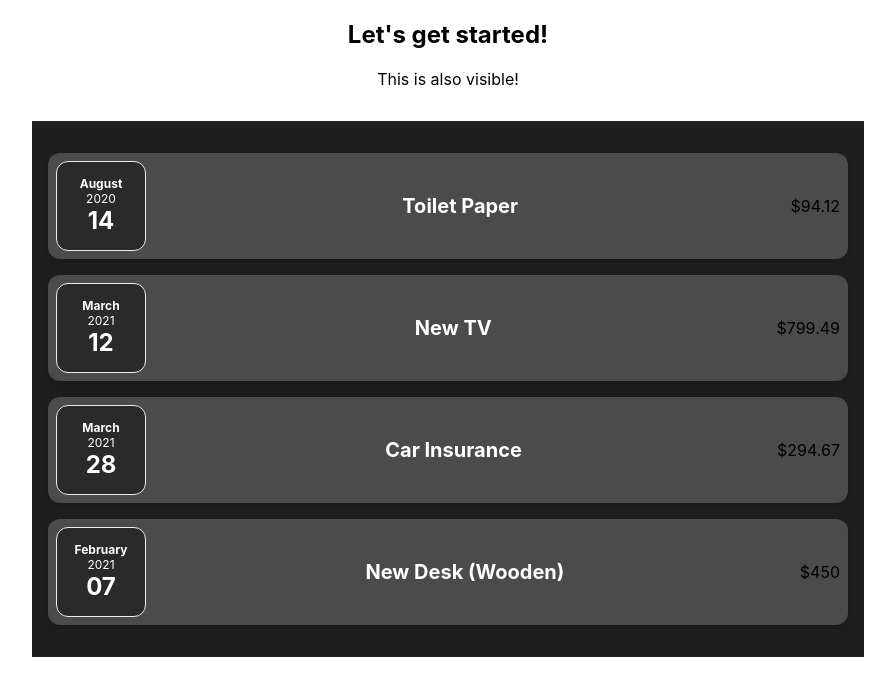
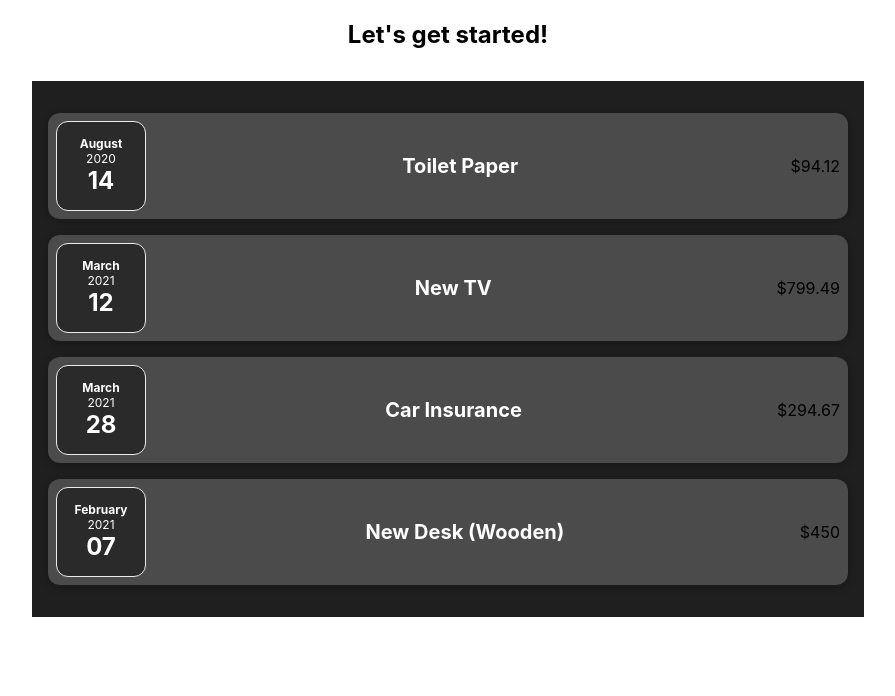
Before and after one commit to ocrosby/react-example, a React (Create React App) app: page / in a window 1280 px wide. Shown: the top 696 px of the page, without its empty margins (192-1087 px from the left). Built offline with nearby package versions, Linux system fonts and the light colour scheme.

Commit message:
chore: remove defunct comment

```diff
--- a/src/App.js
+++ b/src/App.js
@@ -34,7 +34,6 @@ function App() {
     return (
     <div className="App">
         <h2>Let's get started!</h2>
-        <p>This is also visible!</p>
         <Expenses items={expenses} />
     </div>
   );
```
